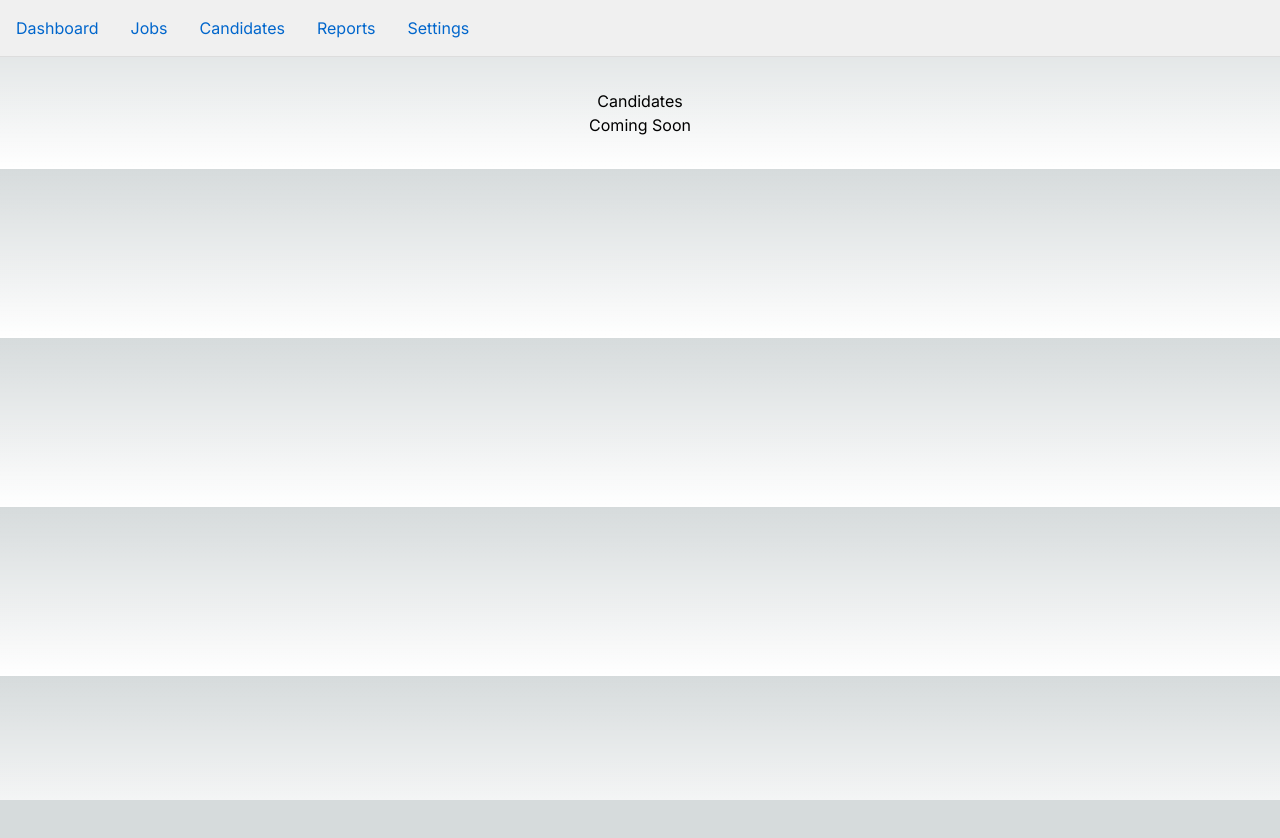
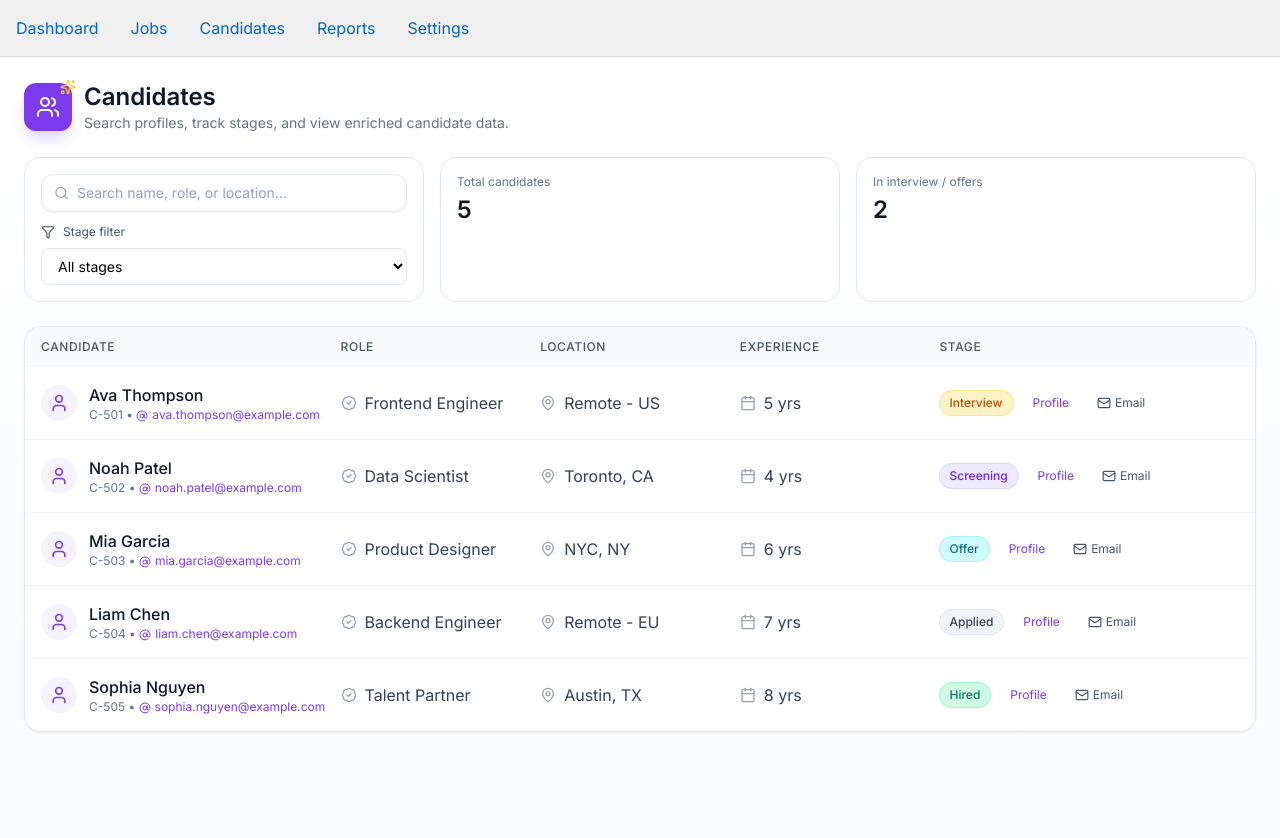
Before and after one commit to nitish0shr/hireloop, a Next.js app in the folder apps/web/: page /candidates in a window 1280 px wide. Shown: the top 838 px of the page. Before the commit the page ends 800 px from the top, so only its background shows below. Built offline with nearby package versions, Linux system fonts and the light colour scheme.

Commit message:
feat(candidates): replace Coming Soon with demo-ready candidates UI
- Search, stage filters, animated list
- Profile/email quick actions, badges, metrics
- High-end visuals with icons and motion

```diff
--- a/apps/web/app/candidates/page.tsx
+++ b/apps/web/app/candidates/page.tsx
@@ -1,8 +1,132 @@
+"use client";
+import { useMemo, useState } from "react";
+import { motion } from "framer-motion";
+import { AtSign, BadgeCheck, Building2, Calendar, Filter, Mail, MapPin, Search, Sparkles, User, Users } from "lucide-react";
+
+type Candidate = {
+  id: string;
+  name: string;
+  title: string;
+  location: string;
+  experience: number; // years
+  stage: "Applied" | "Screening" | "Interview" | "Offer" | "Hired";
+  email: string;
+};
+
+const CANDIDATES: Candidate[] = [
+  { id: "C-501", name: "Ava Thompson", title: "Frontend Engineer", location: "Remote - US", experience: 5, stage: "Interview", email: "ava.thompson@example.com" },
+  { id: "C-502", name: "Noah Patel", title: "Data Scientist", location: "Toronto, CA", experience: 4, stage: "Screening", email: "noah.patel@example.com" },
+  { id: "C-503", name: "Mia Garcia", title: "Product Designer", location: "NYC, NY", experience: 6, stage: "Offer", email: "mia.garcia@example.com" },
+  { id: "C-504", name: "Liam Chen", title: "Backend Engineer", location: "Remote - EU", experience: 7, stage: "Applied", email: "liam.chen@example.com" },
+  { id: "C-505", name: "Sophia Nguyen", title: "Talent Partner", location: "Austin, TX", experience: 8, stage: "Hired", email: "sophia.nguyen@example.com" },
+];
+
+const stageBadge: Record<Candidate["stage"], string> = {
+  Applied: "bg-slate-100 text-slate-700 ring-1 ring-slate-200",
+  Screening: "bg-violet-100 text-violet-700 ring-1 ring-violet-200",
+  Interview: "bg-amber-100 text-amber-700 ring-1 ring-amber-200",
+  Offer: "bg-cyan-100 text-cyan-700 ring-1 ring-cyan-200",
+  Hired: "bg-emerald-100 text-emerald-700 ring-1 ring-emerald-200",
+};
+
 export default function CandidatesPage() {
+  const [q, setQ] = useState("");
+  const [stage, setStage] = useState<"all" | Candidate["stage"]>("all");
+
+  const stages = ["Applied", "Screening", "Interview", "Offer", "Hired"] as const;
+
+  const filtered = useMemo(() => {
+    return CANDIDATES.filter(c =>
+      (stage === "all" || c.stage === stage) &&
+      (q.trim() === "" || [c.name, c.title, c.location, c.id].join(" ").toLowerCase().includes(q.toLowerCase()))
+    );
+  }, [q, stage]);
+
   return (
-    <div style={{ padding: '2rem', textAlign: 'center' }}>
-      <h1>Candidates</h1>
-      <p>Coming Soon</p>
+    <div className="min-h-screen bg-gradient-to-b from-white to-slate-50">
+      <div className="mx-auto max-w-7xl p-6">
+        <header className="flex items-center justify-between pb-6">
+          <div className="flex items-center gap-3">
+            <div className="relative">
+              <motion.div initial={{ y: -6, opacity: 0 }} animate={{ y: 0, opacity: 1 }} className="grid h-12 w-12 place-items-center rounded-xl bg-violet-600 text-white shadow-lg shadow-violet-200">
+                <Users className="h-6 w-6" />
+              </motion.div>
+              <Sparkles className="absolute -right-1 -top-1 h-4 w-4 text-yellow-400" />
+            </div>
+            <div>
+              <h1 className="text-2xl font-semibold text-slate-900">Candidates</h1>
+              <p className="text-sm text-slate-500">Search profiles, track stages, and view enriched candidate data.</p>
+            </div>
+          </div>
+        </header>
+
+        <section className="grid grid-cols-1 gap-4 pb-6 md:grid-cols-3">
+          <div className="rounded-2xl border border-slate-200 bg-white/70 p-4 backdrop-blur">
+            <div className="flex items-center gap-2 rounded-xl border border-slate-200 bg-white px-3 py-2 shadow-sm">
+              <Search className="h-4 w-4 text-slate-400" />
+              <input value={q} onChange={e => setQ(e.target.value)} placeholder="Search name, role, or location…" className="w-full bg-transparent text-sm outline-none placeholder:text-slate-400" />
+            </div>
+            <div className="mt-3 flex items-center gap-2 text-xs text-slate-600">
+              <Filter className="h-3.5 w-3.5" /> Stage filter
+            </div>
+            <select className="mt-2 w-full rounded-lg border border-slate-200 bg-white px-3 py-2 text-sm" value={stage} onChange={e => setStage(e.target.value as any)}>
+              <option value="all">All stages</option>
+              {stages.map(s => <option key={s} value={s}>{s}</option>)}
+            </select>
+          </div>
+          <div className="rounded-2xl border border-slate-200 bg-white/70 p-4 backdrop-blur">
+            <div className="text-xs text-slate-500">Total candidates</div>
+            <div className="mt-1 text-2xl font-semibold text-slate-900">{CANDIDATES.length}</div>
+          </div>
+          <div className="rounded-2xl border border-slate-200 bg-white/70 p-4 backdrop-blur">
+            <div className="text-xs text-slate-500">In interview / offers</div>
+            <div className="mt-1 text-2xl font-semibold text-slate-900">{CANDIDATES.filter(c => ["Interview","Offer"].includes(c.stage)).length}</div>
+          </div>
+        </section>
+
+        <section className="overflow-hidden rounded-2xl border border-slate-200 bg-white shadow-sm">
+          <div className="grid grid-cols-12 bg-slate-50 px-4 py-3 text-left text-xs font-medium uppercase tracking-wider text-slate-600">
+            <div className="col-span-3">Candidate</div>
+            <div className="col-span-2">Role</div>
+            <div className="col-span-2">Location</div>
+            <div className="col-span-2">Experience</div>
+            <div className="col-span-3">Stage</div>
+          </div>
+          <ul className="divide-y divide-slate-100">
+            {filtered.map((c, i) => (
+              <motion.li key={c.id} initial={{ opacity: 0, y: 6 }} animate={{ opacity: 1, y: 0 }} transition={{ delay: i * 0.03 }} className="grid grid-cols-12 items-center px-4 py-4 hover:bg-slate-50/60">
+                <div className="col-span-3 flex items-center gap-3">
+                  <div className="grid h-9 w-9 place-items-center rounded-full bg-violet-50 text-violet-600">
+                    <User className="h-5 w-5" />
+                  </div>
+                  <div>
+                    <div className="font-medium text-slate-900">{c.name}</div>
+                    <div className="text-xs text-slate-500">{c.id} • <a className="text-violet-600 hover:underline" href={`mailto:${c.email}`}><AtSign className="mr-1 inline h-3 w-3" />{c.email}</a></div>
+                  </div>
+                </div>
+                <div className="col-span-2 text-slate-700 flex items-center gap-2">
+                  <BadgeCheck className="h-4 w-4 text-slate-400" /> {c.title}
+                </div>
+                <div className="col-span-2 text-slate-700 flex items-center gap-2">
+                  <MapPin className="h-4 w-4 text-slate-400" /> {c.location}
+                </div>
+                <div className="col-span-2 text-slate-700 flex items-center gap-2">
+                  <Calendar className="h-4 w-4 text-slate-400" /> {c.experience} yrs
+                </div>
+                <div className="col-span-3 flex items-center gap-3">
+                  <span className={`inline-flex items-center rounded-full px-2.5 py-1 text-xs font-medium ${stageBadge[c.stage]}`}>{c.stage}</span>
+                  <a href={`/candidates/${c.id}`} className="group inline-flex items-center gap-1 rounded-lg px-2 py-1 text-xs text-violet-600 hover:bg-violet-50">
+                    Profile
+                  </a>
+                  <a href={`mailto:${c.email}`} className="group inline-flex items-center gap-1 rounded-lg px-2 py-1 text-xs text-slate-600 hover:bg-slate-50">
+                    <Mail className="h-3.5 w-3.5" /> Email
+                  </a>
+                </div>
+              </motion.li>
+            ))}
+          </ul>
+        </section>
+      </div>
     </div>
   );
 }
```
